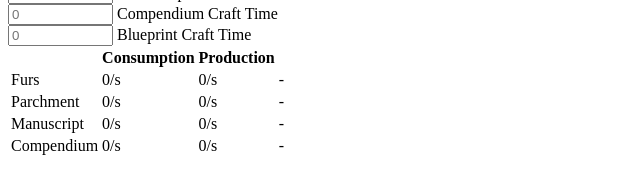
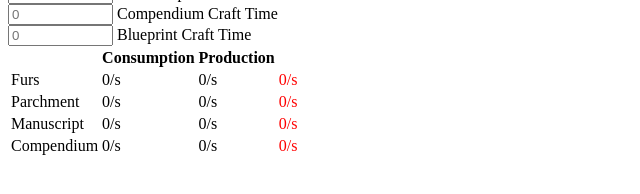
Before and after one commit to borzilleri/borzilleri.github.io, a plain HTML site: page kittens.html in a window 1280 px wide. Shown: the part 130-324 px from the top of the page, 0-640 px from the left. Drawn offline with Linux system fonts and the light colour scheme.

Commit message:
Add colored rate-of-change to status

```diff
--- a/kittens.html
+++ b/kittens.html
@@ -5,24 +5,35 @@
     label {
       display: block;
     }
+
+    .surfeit {
+      color: green;
+    }
+
+    .deficit {
+      color: red;
+    }
   </style>
 </head>
 
 <body>
-  <div id="input">
+
+  <div class="input">
     <label>
       <input type="text" data-input="furs" placeholder="0" size="10"> Fur Production per Second
     </label>
     <label>
-      <input type="text" data-input="steamworks" placeholder="0" size="10"> Steamworks
+      <input type="text" data-input="steamworks" class="building" placeholder="0" size="10"> Steamworks
     </label>
     <label>
       <input type="text" data-input="steamworks-rate" value="0.04" size="10"> Steamworks Rate
     </label>
+  </div>
+
+  <div class="input">
     <label>
       <input type="text" data-input="craft-output" placeholder="0" size="10"> Craft Bonus
     </label>
-
     <label>
       <input type="text" data-input="parchment" class="craft-time" placeholder="0" size="10"> Parchment Craft Time
     </label>
@@ -89,7 +100,7 @@
     }
     function calcConsumptionRate(crafted_item, qty) {
       let craft_time = getInputVal(crafted_item);
-      if(craft_time) {
+      if (craft_time) {
         return qty / craft_time;
       }
       return 0;
@@ -101,10 +112,10 @@
         name: 'furs',
         consumedBy: 'parchment',
         consumeQty: 175,
-        getProductionRate: function() {
+        getProductionRate: function () {
           return getInputVal('furs');
         },
-        getConsumptionRate: function() {
+        getConsumptionRate: function () {
           return calcConsumptionRate(this.consumedBy, this.consumeQty);
         }
       },
@@ -112,10 +123,10 @@
         name: 'parchment',
         consumedBy: 'manuscript',
         consumeQty: 25,
-        getProductionRate: function() {
+        getProductionRate: function () {
           return craftProductionRate(this.name);
         },
-        getConsumptionRate: function() {
+        getConsumptionRate: function () {
           return calcConsumptionRate(this.consumedBy, this.consumeQty);
         }
       },
@@ -123,13 +134,13 @@
         name: 'manuscript',
         consumedBy: 'compendium',
         consumeQty: 50,
-        getProductionRate: function() {
+        getProductionRate: function () {
           let craft_rate = craftProductionRate(this.name);
           let steamworks_qty = getInputVal('steamworks');
           let steamworks_rate = getInputVal('steamworks-rate');
-          return (steamworks_qty * steamworks_rate) +craft_rate;
+          return (steamworks_qty * steamworks_rate) + craft_rate;
         },
-        getConsumptionRate: function() {
+        getConsumptionRate: function () {
           return calcConsumptionRate(this.consumedBy, this.consumeQty);
         }
       },
@@ -137,10 +148,10 @@
         name: 'compendium',
         consumedBy: 'blueprint',
         consumeQty: 25,
-        getProductionRate: function() {
+        getProductionRate: function () {
           return craftProductionRate(this.name);
         },
-        getConsumptionRate: function() {
+        getConsumptionRate: function () {
           return calcConsumptionRate(this.consumedBy, this.consumeQty);
         }
       }
@@ -148,23 +159,22 @@
 
 
     function setData(item, field, value) {
-      let v = Math.round((value + Number.EPSILON) * 10000) / 10000
+      let v = Math.round((value + Number.EPSILON) * 10000) / 10000;
       document.querySelector(`tr[data-item=${item}] td[data-field=${field}] .value`).textContent = v;
     }
 
     function setStatus(item) {
       let c = parseFloat(document.querySelector(`tr[data-item=${item}] td[data-field=consumption] .value`).textContent) || 0;
       let p = parseFloat(document.querySelector(`tr[data-item=${item}] td[data-field=production] .value`).textContent) || 0;
-      if( p > c ) {
-        document.querySelector(`tr[data-item=${item}] td[data-field=status]`).textContent = "+";
-      }
-      else {
-        document.querySelector(`tr[data-item=${item}] td[data-field=status]`).textContent = "-";
-      }
+      let diff = Math.round(((p - c) + Number.EPSILON) * 10000) / 10000
+      let diffSign = diff > 0 ? '+' : '';
+      let el = document.querySelector(`tr[data-item=${item}] td[data-field=status]`);
 
+      el.textContent = `${diffSign}${diff}/s`;
+      el.classList = diffSign == '+' ? "surfeit" : "deficit";
     }
     function recalculate() {
-      for( const [name,item] of Object.entries(DATA) ) {
+      for (const [name, item] of Object.entries(DATA)) {
         setData(item.name, 'production', item.getProductionRate());
         setData(item.name, 'consumption', item.getConsumptionRate());
         setStatus(item.name);
@@ -176,15 +186,15 @@
         .split(KV_SEPARATOR)
         .filter(v => v.indexOf('=') > 0)
         .forEach(kv => {
-          let [key,value] = kv.split('=');
+          let [key, value] = kv.split('=');
           let el = document.querySelector(`input[data-input=${key}]`)
-          if( el ) {
+          if (el) {
             el.value = value;
           }
         });
     }
     function saveInputData() {
-      return '#'+Array.from(document.querySelectorAll('input'))
+      return '#' + Array.from(document.querySelectorAll('input'))
         .map(el => `${el.dataset.input}=${el.value}`)
         .join(KV_SEPARATOR);
     }
```
